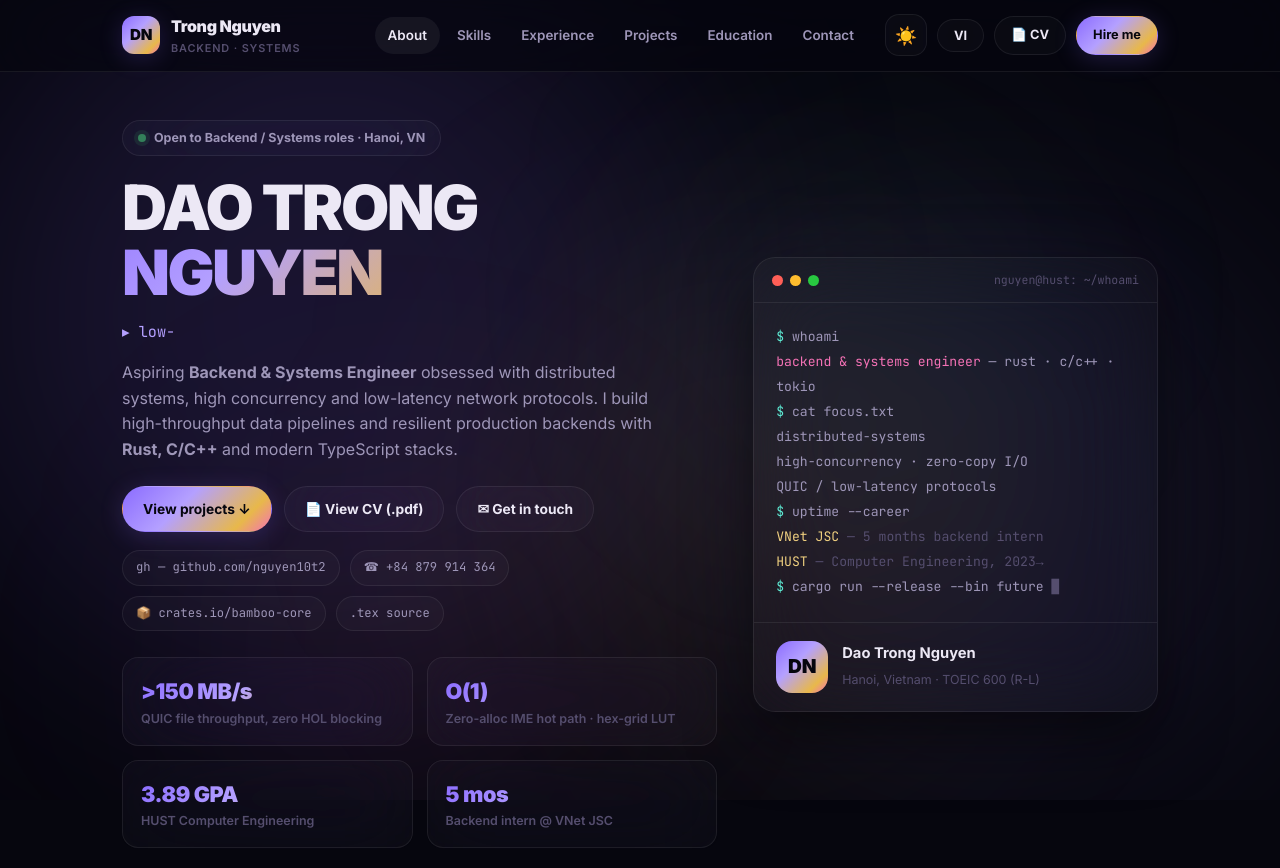
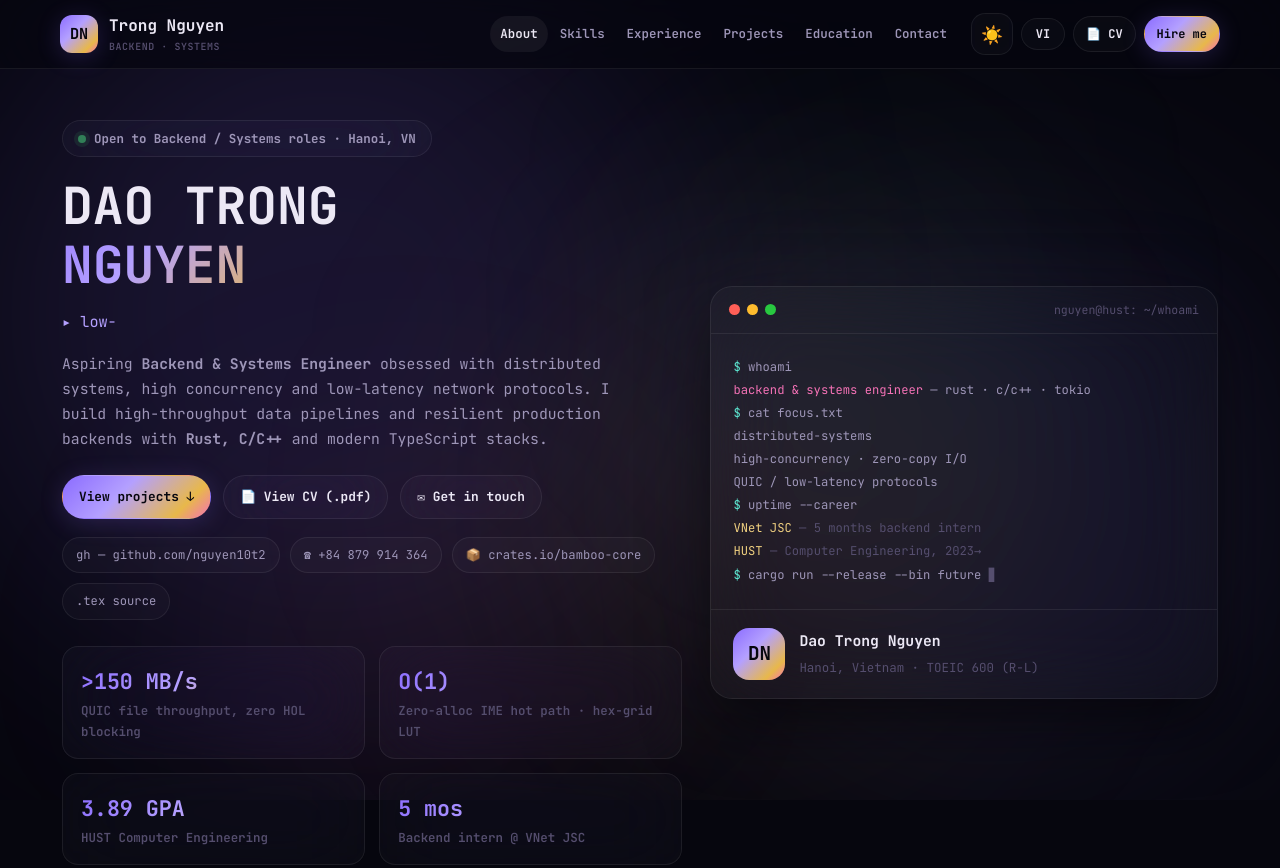
Before and after one commit to nguyen10t2/Note, a plain HTML site: page index.html in a window 1280 px wide. Shown: the top 868 px of the page. Drawn offline with Linux system fonts and the light colour scheme.

Commit message:
Update font

```diff
--- a/index.html
+++ b/index.html
@@ -8,7 +8,7 @@
 <link rel="icon" type="image/svg+xml" href="public/favicon.svg" />
 <link rel="preconnect" href="https://fonts.googleapis.com" />
 <link rel="preconnect" href="https://fonts.gstatic.com" crossorigin />
-<link href="https://fonts.googleapis.com/css2?family=Inter:wght@400;500;600;700;800;900&family=JetBrains+Mono:wght@400;500;600&display=swap" rel="stylesheet" />
+<link href="https://fonts.googleapis.com/css2?family=JetBrains+Mono:wght@400;500;600;700;800&display=swap" rel="stylesheet" />
 <style>
 :root{
   --bg:#06060e; --bg2:#0c0c18;
@@ -24,7 +24,8 @@
   --shadow-md:0 8px 32px rgba(0,0,0,0.55); --shadow-lg:0 24px 64px rgba(0,0,0,0.65); --shadow-glow:0 0 100px rgba(139,108,255,0.07);
   --radius:22px; --radius-md:16px; --radius-sm:12px; --backdrop:blur(40px) saturate(1.5);
   --aurora1:rgba(139,108,255,0.14); --aurora2:rgba(180,160,255,0.08); --aurora3:rgba(232,184,74,0.07); --aurora4:rgba(244,114,182,0.06); --aurora5:rgba(94,234,212,0.05);
-  --mono:'JetBrains Mono',monospace;
+  --mono:'JetBrains Mono',ui-monospace,SFMono-Regular,Menlo,monospace;
+  --sans:'JetBrains Mono',ui-monospace,SFMono-Regular,Menlo,monospace;
 }
 [data-theme="light"]{
   --bg:#f8f6fd; --bg2:#ede8f5;
@@ -42,7 +43,7 @@
 }
 *,*::before,*::after{box-sizing:border-box;margin:0;padding:0}
 html{scroll-behavior:smooth}
-body{font-family:'Inter',-apple-system,sans-serif;background:var(--bg);color:var(--text);min-height:100vh;overflow-x:hidden;transition:background .6s ease,color .4s ease;-webkit-font-smoothing:antialiased;line-height:1.6}
+body{font-family:var(--sans);background:var(--bg);color:var(--text);min-height:100vh;overflow-x:hidden;transition:background .6s ease,color .4s ease;-webkit-font-smoothing:antialiased;text-rendering:optimizeLegibility;line-height:1.7;letter-spacing:0}
 a{color:inherit;text-decoration:none}
 #particles{position:fixed;inset:0;z-index:0;pointer-events:none}
 .aurora{position:fixed;inset:0;z-index:0;pointer-events:none;overflow:hidden}
@@ -62,26 +63,26 @@ a{color:inherit;text-decoration:none}
 
 /* NAV */
 nav{position:fixed;top:0;left:0;right:0;z-index:100;backdrop-filter:var(--backdrop);-webkit-backdrop-filter:var(--backdrop);background:color-mix(in srgb,var(--bg) 72%,transparent);border-bottom:1px solid var(--border)}
-.nav-inner{max-width:1080px;margin:0 auto;padding:14px 22px;display:flex;align-items:center;gap:18px}
-.logo{display:flex;align-items:center;gap:11px;font-weight:900;letter-spacing:-.02em}
-.logo-mark{width:38px;height:38px;border-radius:12px;background:var(--primary-bg);color:var(--primary-text);display:grid;place-items:center;font-size:.95rem;font-weight:900;box-shadow:0 4px 24px var(--glow-purple)}
-.logo small{display:block;font-size:.68rem;font-weight:600;color:var(--muted);letter-spacing:.08em;text-transform:uppercase}
-.nav-links{display:flex;gap:4px;margin-left:auto}
-.nav-links a{font-size:.84rem;font-weight:600;color:var(--text2);padding:8px 13px;border-radius:999px;transition:.3s}
+.nav-inner{max-width:1200px;margin:0 auto;padding:12px 20px;display:flex;align-items:center;gap:14px}
+.logo{display:flex;align-items:center;gap:11px;font-weight:700;letter-spacing:0;flex-shrink:0}
+.logo-mark{width:38px;height:38px;border-radius:12px;background:var(--primary-bg);color:var(--primary-text);display:grid;place-items:center;font-size:.95rem;font-weight:700;box-shadow:0 4px 24px var(--glow-purple);flex-shrink:0}
+.logo small{display:block;font-size:.62rem;font-weight:600;color:var(--muted);letter-spacing:.06em;text-transform:uppercase;white-space:nowrap}
+.nav-links{display:flex;gap:2px;margin-left:auto}
+.nav-links a{font-size:.78rem;font-weight:600;color:var(--text2);padding:7px 10px;border-radius:999px;transition:.3s}
 .nav-links a:hover,.nav-links a.active{color:var(--text);background:var(--surface-hover)}
-.nav-actions{display:flex;gap:10px;align-items:center}
-.btn{border:1px solid var(--border);background:var(--surface);backdrop-filter:var(--backdrop);color:var(--text);padding:11px 20px;border-radius:999px;font-size:.86rem;font-weight:700;font-family:inherit;cursor:pointer;transition:all .35s cubic-bezier(.16,1,.3,1);display:inline-flex;align-items:center;gap:8px}
+.nav-actions{display:flex;gap:8px;align-items:center;flex-shrink:0;flex-wrap:nowrap}
+.btn{border:1px solid var(--border);background:var(--surface);backdrop-filter:var(--backdrop);color:var(--text);padding:10px 16px;border-radius:999px;font-size:.8rem;font-weight:700;font-family:inherit;cursor:pointer;transition:all .35s cubic-bezier(.16,1,.3,1);display:inline-flex;align-items:center;gap:8px}
 .btn:hover{transform:translateY(-2px);box-shadow:var(--shadow-md)}
 .btn-primary{background:var(--primary-bg);color:var(--primary-text);border-color:transparent;box-shadow:0 4px 24px var(--glow-purple)}
 .btn-primary:hover{box-shadow:0 8px 40px var(--glow-purple);transform:translateY(-3px)}
 .btn-icon{width:42px;height:42px;padding:0;display:grid;place-items:center;font-size:1.1rem;border-radius:14px}
-.btn-sm{padding:8px 16px;font-size:.8rem}
+.btn-sm{padding:7px 12px;font-size:.75rem}
 #menuBtn{display:none}
-@media(max-width:860px){.nav-links{display:none}.nav-links.open{display:flex;position:absolute;top:100%;left:12px;right:12px;flex-direction:column;background:var(--surface-solid);border:1px solid var(--border);border-radius:18px;padding:10px;box-shadow:var(--shadow-lg)}#menuBtn{display:grid}}
+@media(max-width:1024px){.nav-links{display:none}.nav-links.open{display:flex;position:absolute;top:100%;left:12px;right:12px;flex-direction:column;background:var(--surface-solid);border:1px solid var(--border);border-radius:18px;padding:10px;box-shadow:var(--shadow-lg)}#menuBtn{display:grid}}
 
 /* I18N RESILIENCE (VI diacritics + text expansion) */
 .nav-links a{white-space:nowrap}
-.nav-actions{flex-wrap:wrap;row-gap:8px}
+.nav-actions{flex-wrap:nowrap;row-gap:8px}
 #langToggle{min-width:44px;justify-content:center}
 .btn{white-space:nowrap;max-width:100%}
 .hero-cta{flex-wrap:wrap}
@@ -90,33 +91,34 @@ nav{position:fixed;top:0;left:0;right:0;z-index:100;backdrop-filter:var(--backdr
 h2.sec-title,.contact-card h3{text-wrap:balance}
 .stat span,.metric span{display:block;overflow-wrap:anywhere}
 .metric div{min-width:0}
-html[lang="vi"] body{line-height:1.65}
-html[lang="vi"] h1,html[lang="vi"] h2.sec-title,html[lang="vi"] .contact-card h3{line-height:1.18}
+html[lang="vi"] body{line-height:1.75}
+html[lang="vi"] h1,html[lang="vi"] h2.sec-title,html[lang="vi"] .contact-card h3{line-height:1.25}
 @media(max-width:480px){.hero-cta .btn{white-space:normal;text-align:center}}
+@media(max-width:560px){.nav-inner{gap:10px;padding:10px 14px}.logo small{display:none}.btn-icon{width:38px;height:38px}}
 .contact-oneline{max-width:none;white-space:nowrap;font-size:.9rem}
 @media(max-width:900px){.contact-oneline{white-space:normal;max-width:640px}}
 
 /* LAYOUT */
-.wrap{position:relative;z-index:1;max-width:1080px;margin:0 auto;padding:110px 22px 60px}
+.wrap{position:relative;z-index:1;max-width:1200px;margin:0 auto;padding:110px 22px 60px}
 section{margin:84px 0;scroll-margin-top:90px}
 .eyebrow{font-family:var(--mono);font-size:.76rem;letter-spacing:.18em;text-transform:uppercase;color:var(--accent);font-weight:600;display:flex;align-items:center;gap:10px;margin-bottom:14px}
 .eyebrow::before{content:'';width:28px;height:2px;background:var(--gradient-main);border-radius:2px;display:inline-block}
-h2.sec-title{font-size:clamp(1.6rem,3.4vw,2.3rem);font-weight:900;letter-spacing:-.03em;margin-bottom:10px}
+h2.sec-title{font-size:clamp(1.6rem,3.4vw,2.3rem);font-weight:700;letter-spacing:0;margin-bottom:10px}
 .sec-desc{color:var(--text2);max-width:640px;font-size:.96rem}
 
 /* HERO */
-.hero{display:grid;grid-template-columns:1.25fr .85fr;gap:36px;align-items:center;margin-top:10px}
+.hero{display:grid;grid-template-columns:1.1fr .9fr;gap:28px;align-items:center;margin-top:10px}
 @media(max-width:900px){.hero{grid-template-columns:1fr}}
 .status{display:inline-flex;align-items:center;gap:8px;font-size:.78rem;font-weight:700;color:var(--text2);background:var(--surface);border:1px solid var(--border);padding:7px 15px;border-radius:999px;margin-bottom:20px;backdrop-filter:var(--backdrop)}
 .status .dot{width:8px;height:8px;border-radius:50%;background:#4ade80;box-shadow:0 0 0 4px rgba(74,222,128,.18);animation:blink 2s infinite}
 @keyframes blink{50%{opacity:.5}}
-.hero h1{font-size:clamp(2.4rem,6vw,3.9rem);font-weight:900;letter-spacing:-.04em;line-height:1.04}
+.hero h1{font-size:clamp(2rem,5vw,3.2rem);font-weight:700;letter-spacing:0;line-height:1.15;overflow-wrap:break-word}
 .hero h1 .grad{background:var(--gradient-main);background-size:200% 200%;-webkit-background-clip:text;background-clip:text;-webkit-text-fill-color:transparent;animation:titleShift 6s ease infinite}
 @keyframes titleShift{0%,100%{background-position:0% 50%}50%{background-position:100% 50%}}
 .typed-row{font-family:var(--mono);font-size:.95rem;color:var(--accent);margin:14px 0 16px;min-height:1.6em}
 .typed-row .caret{display:inline-block;width:9px;height:1.1em;background:var(--accent);vertical-align:text-bottom;animation:caret 1s steps(1) infinite;margin-left:2px}
 @keyframes caret{50%{opacity:0}}
-.hero p.lead{color:var(--text2);font-size:1rem;max-width:560px}
+.hero p.lead{color:var(--text2);font-size:.92rem;max-width:560px}
 .hero-cta{display:flex;gap:12px;flex-wrap:wrap;margin-top:24px}
 .hero-social{display:flex;gap:10px;margin-top:18px;flex-wrap:wrap}
 .chip{font-family:var(--mono);font-size:.76rem;color:var(--text2);border:1px solid var(--border);background:var(--surface);padding:7px 13px;border-radius:999px;transition:.3s}
@@ -124,17 +126,17 @@ a.chip:hover{color:var(--text);border-color:var(--border-focus);transform:transl
 .stats{display:grid;grid-template-columns:repeat(2,1fr);gap:14px;margin-top:26px}
 .stat{background:var(--surface);border:1px solid var(--border);border-radius:var(--radius-md);padding:16px 18px;backdrop-filter:var(--backdrop);transition:.35s}
 .stat:hover{transform:translateY(-3px);box-shadow:var(--shadow-md);border-color:var(--border-focus)}
-.stat b{font-size:1.35rem;font-weight:900;letter-spacing:-.02em;display:block;background:var(--gradient-main);-webkit-background-clip:text;background-clip:text;-webkit-text-fill-color:transparent}
+.stat b{font-size:1.35rem;font-weight:700;letter-spacing:0;display:block;background:var(--gradient-main);-webkit-background-clip:text;background-clip:text;-webkit-text-fill-color:transparent}
 .stat span{font-size:.78rem;color:var(--muted);font-weight:600}
 .hero-card{background:var(--surface);border:1px solid var(--border);border-radius:var(--radius);padding:0;overflow:hidden;box-shadow:var(--shadow-lg),var(--shadow-glow);backdrop-filter:var(--backdrop)}
 .terminal-bar{display:flex;align-items:center;gap:7px;padding:13px 18px;border-bottom:1px solid var(--border)}
 .terminal-bar i{width:11px;height:11px;border-radius:50%;display:block}
 .terminal-bar i:nth-child(1){background:#ff5f57}.terminal-bar i:nth-child(2){background:#febc2e}.terminal-bar i:nth-child(3){background:#28c840}
 .terminal-bar span{margin-left:auto;font-family:var(--mono);font-size:.72rem;color:var(--muted)}
-.terminal-body{padding:22px;font-family:var(--mono);font-size:.82rem;line-height:1.9;color:var(--text2)}
+.terminal-body{padding:22px;font-family:var(--mono);font-size:.76rem;line-height:1.9;color:var(--text2);overflow-wrap:anywhere;word-break:break-word}
 .terminal-body .p{color:var(--teal)}.terminal-body .c{color:var(--muted)}.terminal-body .k{color:var(--rose)}.terminal-body .s{color:var(--gold2)}
 .avatar-row{display:flex;align-items:center;gap:14px;padding:18px 22px;border-top:1px solid var(--border)}
-.avatar{width:52px;height:52px;border-radius:16px;background:var(--primary-bg);color:var(--primary-text);display:grid;place-items:center;font-weight:900;font-size:1.2rem}
+.avatar{width:52px;height:52px;border-radius:16px;background:var(--primary-bg);color:var(--primary-text);display:grid;place-items:center;font-weight:700;font-size:1.2rem;flex-shrink:0}
 .avatar-row b{display:block;font-size:.92rem}.avatar-row span{font-size:.78rem;color:var(--muted)}
 
 /* MARQUEE */
@@ -169,7 +171,7 @@ a.chip:hover{color:var(--text);border-color:var(--border-focus);transform:transl
 .proj-top{display:flex;align-items:center;gap:12px;margin-bottom:12px}
 .proj-num{font-family:var(--mono);font-size:.72rem;font-weight:700;color:var(--primary-text);background:var(--primary-bg);padding:5px 11px;border-radius:999px}
 .proj-org{font-family:var(--mono);font-size:.72rem;color:var(--muted);margin-left:auto}
-.proj h3{font-size:1.18rem;font-weight:800;letter-spacing:-.02em;line-height:1.35}
+.proj h3{font-size:1.18rem;font-weight:700;letter-spacing:0;line-height:1.45}
 .proj h3 a:hover{color:var(--accent)}
 .metric{display:flex;gap:10px;flex-wrap:wrap;margin:14px 0 4px}
 .metric div{flex:1;min-width:120px;background:var(--bg2);border:1px solid var(--border);border-radius:var(--radius-sm);padding:10px 13px}
@@ -194,7 +196,7 @@ a.chip:hover{color:var(--text);border-color:var(--border-focus);transform:transl
 /* CONTACT */
 .contact-card{background:var(--surface);border:1px solid var(--border);border-radius:var(--radius);padding:clamp(28px,5vw,52px);text-align:center;box-shadow:var(--shadow-lg),var(--shadow-glow);backdrop-filter:var(--backdrop);position:relative;overflow:hidden;margin-top:26px}
 .contact-card::before{content:'';position:absolute;top:0;left:0;right:0;height:4px;background:var(--gradient-main)}
-.contact-card h3{font-size:clamp(1.5rem,4vw,2.2rem);font-weight:900;letter-spacing:-.03em}
+.contact-card h3{font-size:clamp(1.5rem,4vw,2.2rem);font-weight:700;letter-spacing:0;line-height:1.3}
 .contact-card h3 span{background:var(--gradient-main);-webkit-background-clip:text;background-clip:text;-webkit-text-fill-color:transparent}
 .contact-grid{display:grid;grid-template-columns:repeat(3,1fr);gap:14px;margin:28px 0;text-align:left}
 @media(max-width:760px){.contact-grid{grid-template-columns:1fr}}
```
Also changed, not shown: public/favicon.svg.
